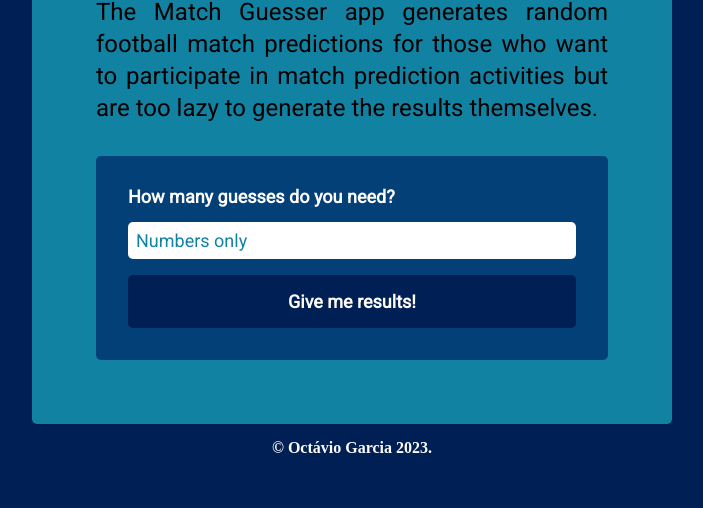
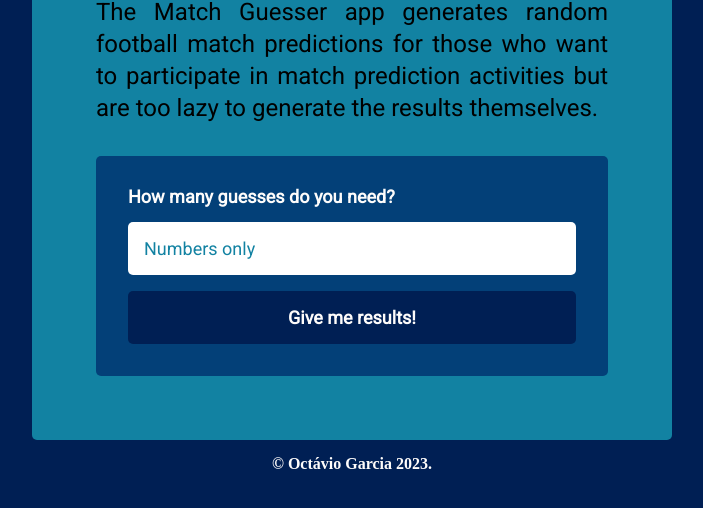
Before and after one commit to oc-garcia/match-guess, a plain HTML site: page index.html in a window 1280 px wide. Shown: the part 244-752 px from the top of the page, without its empty margins (288-991 px from the left). Drawn offline with Linux system fonts and the light colour scheme.

Commit message:
Changed button and input padding

```diff
--- a/Assets/Styles/style.css
+++ b/Assets/Styles/style.css
@@ -55,7 +55,7 @@ main {
   margin-bottom: 1rem;
   border-radius: 5px;
   border: none;
-  padding: 0.5rem;
+  padding: 1rem;
   outline: none;
 }
 
```
